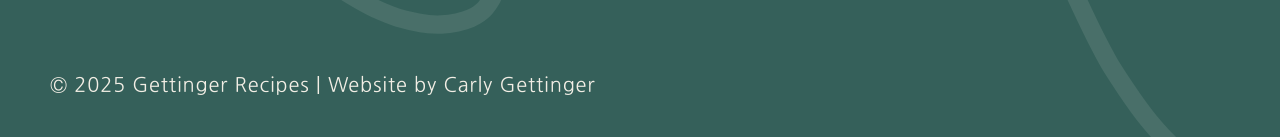
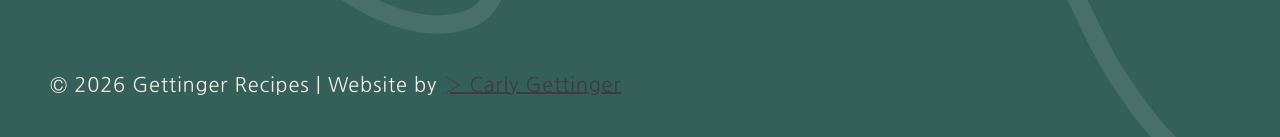
Before and after one commit to CJgett/gettinger-recipes, a Next.js app: page / in a window 1280 px wide. Shown: the part 1796-1933 px from the top of the page. Built offline with nearby package versions, Linux system fonts and the light colour scheme; no server answers; the database is empty; a web font is replaced by a local one.

Commit message:
Update copyright year and attribution in footer

```diff
--- a/app/components/navigation/Footer.jsx
+++ b/app/components/navigation/Footer.jsx
@@ -57,7 +57,7 @@ export default function Footer() {
       </div>
       <InView as="div" className="in-view-smile-trigger" onChange={(inView) => moveSmile(inView)}>
       <div className="footer-container footer-copyright">
-        <p>&#169; 2025 Gettinger Recipes | Website by Carly Gettinger</p>
+        <p>&#169; 2026 Gettinger Recipes | Website by <a href="https://carlygettinger.com/">Carly Gettinger</a></p>
       </div>
     </InView>
     </footer>
```
